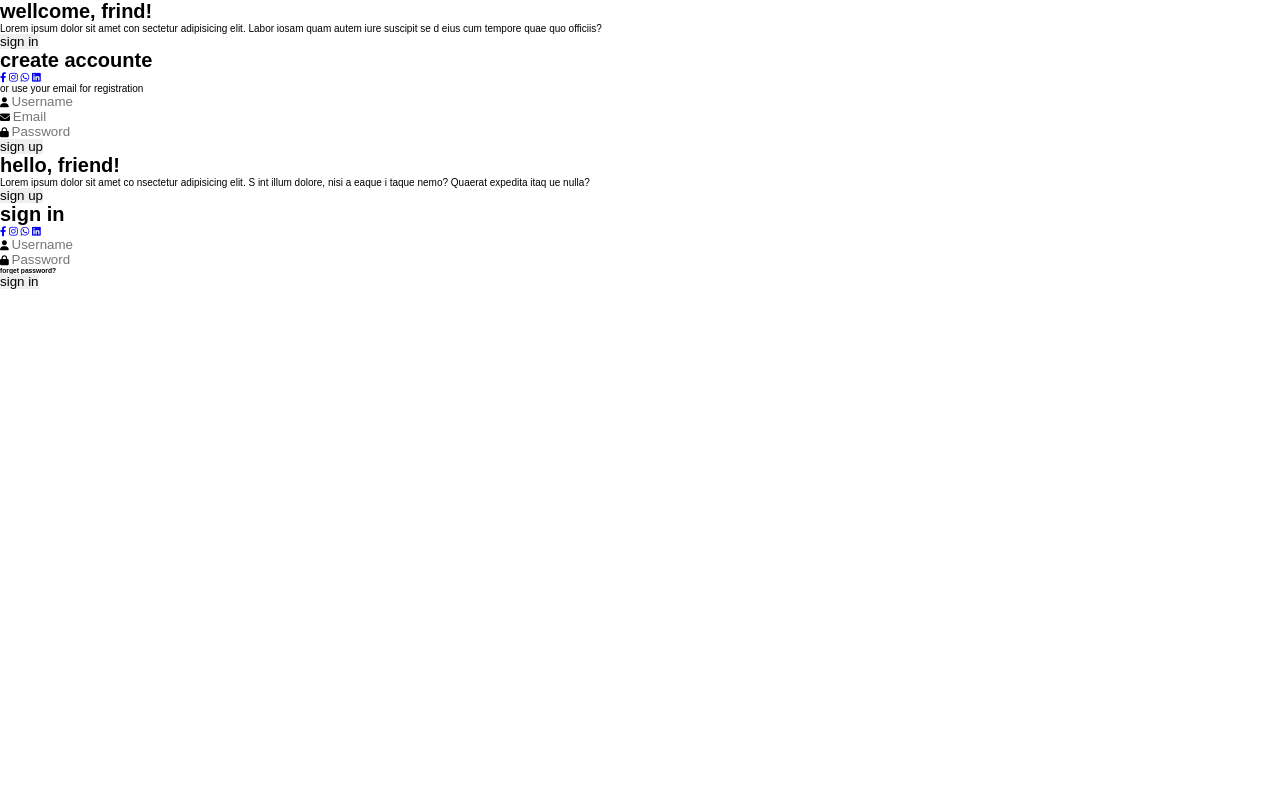
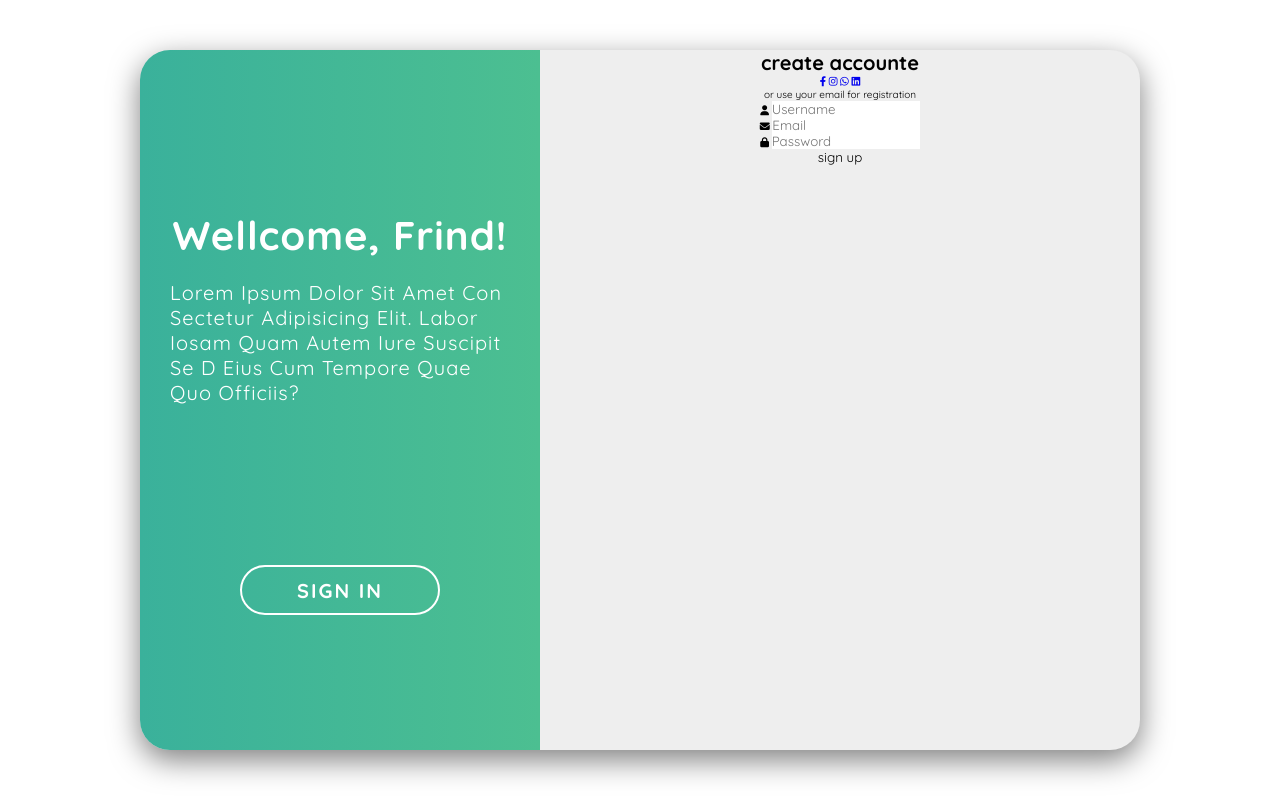
Before and after one commit to Mohammadsaleh-Hooshmandi/signin-form, a plain HTML site: page index.html in a window 1280 px wide. Drawn offline with Linux system fonts and the light colour scheme.

Commit message:
add style to the left side

```diff
--- a/index.html
+++ b/index.html
@@ -17,7 +17,7 @@
     <link href="https://fonts.googleapis.com/css2?family=Quicksand:wght@300;400;500;600;700&display=swap" rel="stylesheet">
 </head>
 <body>
-    <div class="container">
+    <div class="container center">
         <div class="form-wrapper">
             <div class="front-wrapper">
                 <div class="left-side">
@@ -62,7 +62,7 @@
                     </form>
                 </div>
             </div>
-            <div class="back-wrapper">
+            <div class="back-wrapper" hidden>
                 <div class="left-side">
                     <div class="left-side-texts">
                         <h1>hello, friend!</h1>
--- a/style.css
+++ b/style.css
@@ -5,9 +5,77 @@
     border: none;
     outline: none;
     text-decoration: none;
-    font-family: "Quicks sand", sans-serif;
+    font-family: "Quicksand", sans-serif;
 }
 
 html {
     font-size: 62.5%;
 }
+
+.center {
+    display: flex;
+    align-items: center;
+    justify-content: center;
+}
+
+.container {
+    width: 100%;
+    height: 100vh;
+}
+
+.front-wrapper {
+    width: 100rem;
+    height: 70rem;
+    display: flex;
+    background-color: #eee;
+    border-radius: 3rem;
+    box-shadow: 0 1rem 3rem rgba(0, 0, 0, .5);
+    overflow: hidden;
+}
+
+.left-side {
+    width: 40%;
+    height: 100%;
+    text-align: center;
+    background: linear-gradient(to right, #3ab19b, #4cbf91);
+    padding: 7rem 1rem;
+}
+
+.left-side-texts {
+    color: #fff;
+    margin-top: 5rem;
+    padding: 4rem 1rem;
+    letter-spacing: .1rem;
+    text-transform: capitalize;
+}
+
+.left-side-texts h1 {
+    font-size: 4rem;
+    font-weight: 700;
+}
+
+.left-side-texts p {
+    margin: 2rem 1rem;
+    font-size: 2rem;
+    text-align: left;
+}
+
+.left-side button {
+    margin-top: 10rem;
+    width: 20rem;
+    height: 5rem;
+    border-radius: 5rem;
+    font-size: 2rem;
+    text-transform: uppercase;
+    letter-spacing: .2rem;
+    color: #fff;
+    font-weight: 800;
+    background: transparent;
+    border: .2rem solid #fff;
+}
+
+.right-side {
+    width: 60%;
+    height: 100%;
+    text-align: center;
+}
```
